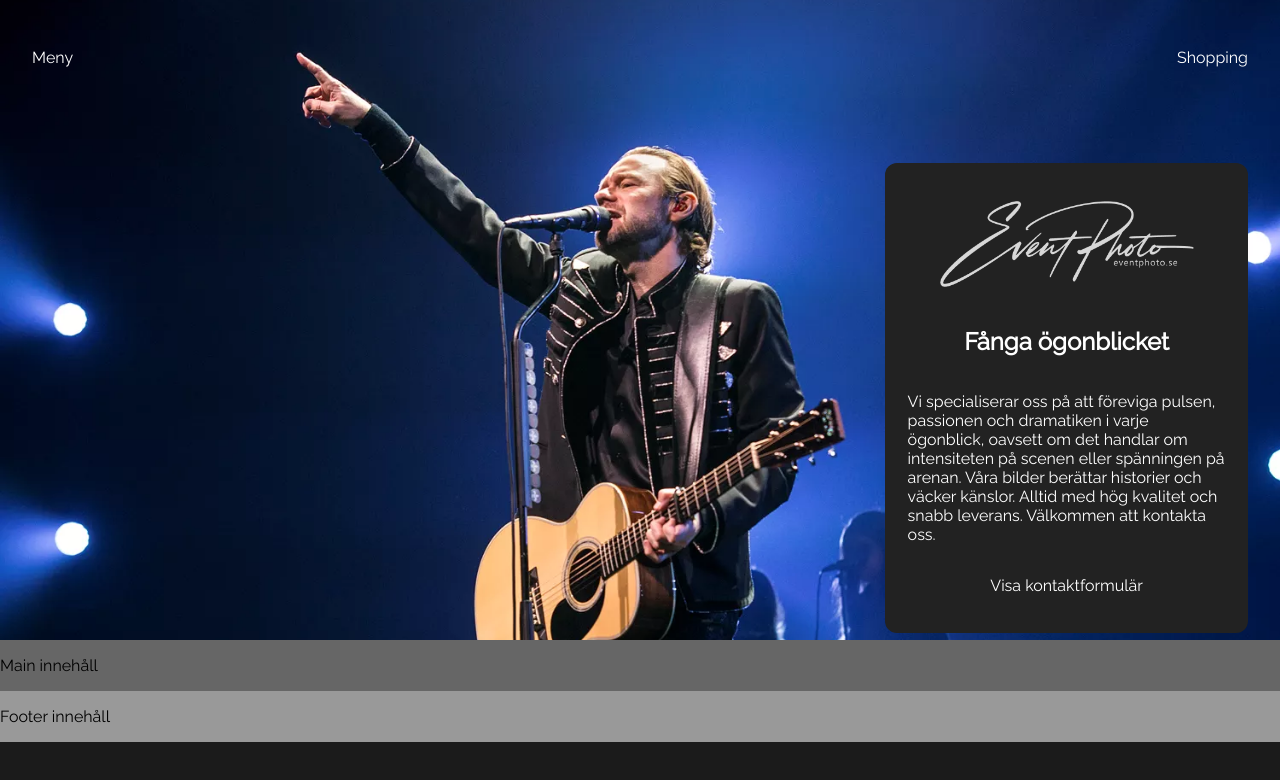
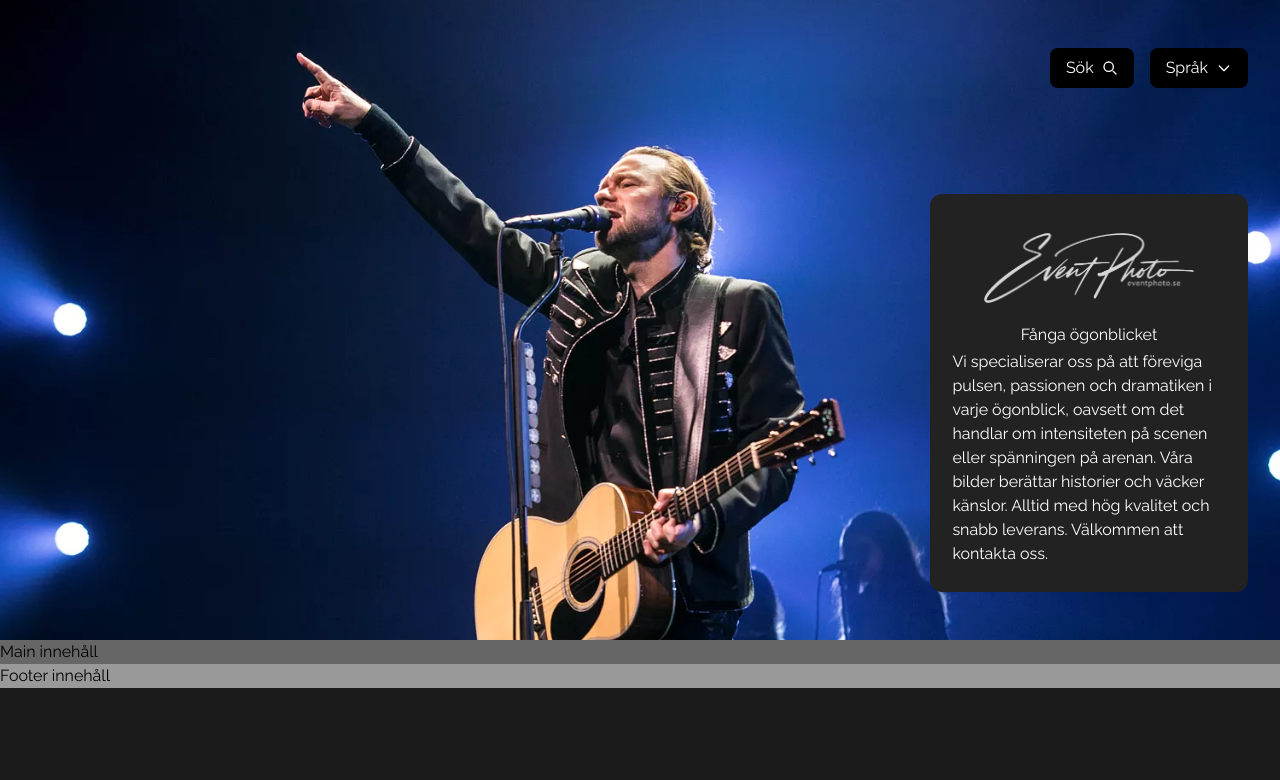
Before and after one commit to p-3/eventphoto-markup, an Angular app: page / in a window 1280 px wide. Shown: the top 780 px of the page. Built offline with nearby package versions, Linux system fonts and the light colour scheme.

Commit message:
So far hero container

```diff
--- a/src/app/app.component.html
+++ b/src/app/app.component.html
@@ -1,48 +1,94 @@
 <section class="ef-startpage-grid">
   <header>
-    <picture class="hero">
-      <img class="hero__img" alt="Hero image" src="hero.png" >
-    </picture>
-    <div class="header-features">
-      <div class="header-features__wrapper">
+    <div class="test">
+      <picture class="hero">
+        <img class="hero__img" alt="Hero image" src="hero.png">
+      </picture>
+
+      <div class="header-features">
+        <div class="header-features__wrapper">
           <div class="header-features__row">
-            <div>Meny</div>
-            <div>Shopping</div>
+            <div class="header-features__menu">&nbsp;</div>
+
+            <div class="header-features__tools">
+              <div class="flex gap-4">
+
+                <!-- Sök-knapp med input -->
+                <div class="relative">
+                  <button (click)="toggleSearch()"
+                          class="bg-black text-white px-4 py-2 rounded-lg flex items-center gap-2">
+                    <span>Sök</span>
+                    <svg xmlns="http://www.w3.org/2000/svg" class="h-4 w-4" fill="none" stroke="currentColor" viewBox="0 0 24 24">
+                      <path stroke-linecap="round" stroke-linejoin="round" stroke-width="2"
+                            d="M21 21l-4.35-4.35M17 10a7 7 0 11-14 0 7 7 0 0114 0z"/>
+                    </svg>
+                  </button>
+
+                  <input *ngIf="showSearch"
+                         type="text"
+                         placeholder="Sök..."
+                         class="absolute top-12 left-0 bg-white text-black px-3 py-2 rounded shadow w-48 transition-all duration-200" />
+                </div>
+
+                <!-- Språk-knapp med dropdown -->
+                <div class="relative">
+                  <button (click)="toggleLanguageMenu()"
+                          class="bg-black text-white px-4 py-2 rounded-lg flex items-center gap-2">
+                    <span>Språk</span>
+                    <svg xmlns="http://www.w3.org/2000/svg" class="h-4 w-4" fill="none" stroke="currentColor" viewBox="0 0 24 24">
+                      <path stroke-linecap="round" stroke-linejoin="round" stroke-width="2"
+                            d="M19 9l-7 7-7-7" />
+                    </svg>
+                  </button>
+
+                  <div *ngIf="languageMenuOpen" class="absolute top-12 left-0 bg-white text-black shadow rounded w-32">
+                    <ul class="divide-y divide-gray-200">
+                      <li class="px-4 py-2 hover:bg-gray-100 cursor-pointer">Svenska</li>
+                      <li class="px-4 py-2 hover:bg-gray-100 cursor-pointer">English</li>
+                      <li class="px-4 py-2 hover:bg-gray-100 cursor-pointer">Deutsch</li>
+                    </ul>
+                  </div>
+                </div>
+
+              </div>
+            </div>
           </div>
+
           <div class="header-features__row header-features__row--right">
             <div class="header-features__card">
               <picture class="header-features__logo-container">
-                <img class="header-features__logo" alt="Eventfoto logotype" src="ef-logo.png" >
+                <img class="header-features__logo" alt="Eventfoto logotype" src="ef-logo.png">
               </picture>
+
               <h2 class="header-features__heading">Fånga ögonblicket</h2>
+
               <p class="header-features__text">
                 Vi specialiserar oss på att föreviga pulsen,
                 passionen och dramatiken i varje ögonblick,
-                oavsett om det handlar om intensiteten på scenen eller spänningen på arenan. Våra bilder berättar historier och väcker känslor. Alltid med hög kvalitet och snabb leverans.
+                oavsett om det handlar om intensiteten på scenen eller spänningen på arenan.
+                Våra bilder berättar historier och väcker känslor.
+                Alltid med hög kvalitet och snabb leverans.
                 Välkommen att kontakta oss.
               </p>
+
               <p class="header-features__text header-features__text--500">
                 Visa kontaktformulär
               </p>
             </div>
           </div>
+
+        </div>
       </div>
-  </div>
+    </div>
+  </header>
 
-
-  </header>
   <section class="main-content">
-    <!-- Main-innehåll -->
     <p>Main innehåll</p>
   </section>
+
   <footer>
-    <!-- Footer-innehåll -->
     <p>Footer innehåll</p>
   </footer>
-
-
 </section>
 
-
-
-<router-outlet />
+<router-outlet></router-outlet>
--- a/src/app/app.component.scss
+++ b/src/app/app.component.scss
@@ -64,7 +64,12 @@ footer {
       justify-content: end;
     }
   }
-
+  &__menu {
+    padding: auto;
+  }
+  &__tools {
+    display: flex;
+  }
   &__card {
     display: flex;
     width: 19.875rem;
@@ -80,4 +85,10 @@ footer {
   &__logo {
     width: 100%;
   }
+  &__text {
+
+  }
+  &__text--500 {
+    display: none;
+  }
 }
--- a/src/app/app.component.ts
+++ b/src/app/app.component.ts
@@ -8,4 +8,14 @@ import { Component } from '@angular/core';
 })
 export class AppComponent {
   title = 'eventphoto-markup';
+  showSearch = false;
+  languageMenuOpen = false;
+
+  toggleSearch(): void {
+    this.showSearch = !this.showSearch;
+  }
+
+  toggleLanguageMenu(): void {
+    this.languageMenuOpen = !this.languageMenuOpen;
+  }
 }
--- a/src/index.html
+++ b/src/index.html
@@ -7,8 +7,10 @@
   <meta name="viewport" content="width=device-width, initial-scale=1">
   <link rel="icon" type="image/x-icon" href="favicon.ico">
   <link href='https://fonts.googleapis.com/css?family=Raleway' rel='stylesheet'>
+  <script src="https://cdn.tailwindcss.com"></script>
 </head>
 <body class="ef-body">
   <app-root></app-root>
+  <script src="https://unpkg.com/alpinejs" defer></script>
 </body>
 </html>
--- a/src/styles.scss
+++ b/src/styles.scss
@@ -2,7 +2,7 @@
 @import url("css/tokens.css");
 
 body {
-  font-family: 'Raleway';
+  font-family: "Raleway", sans-serif;
 }
 
 .ef-body {
```
